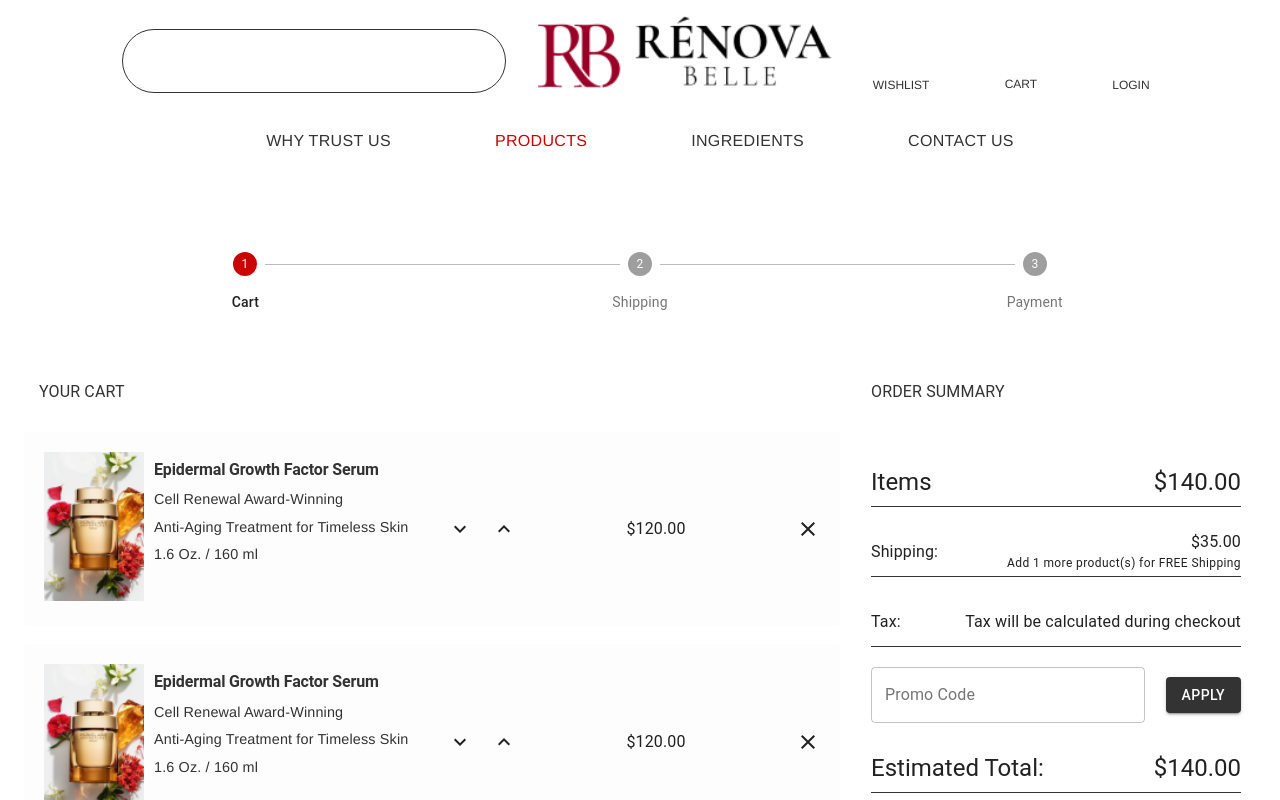
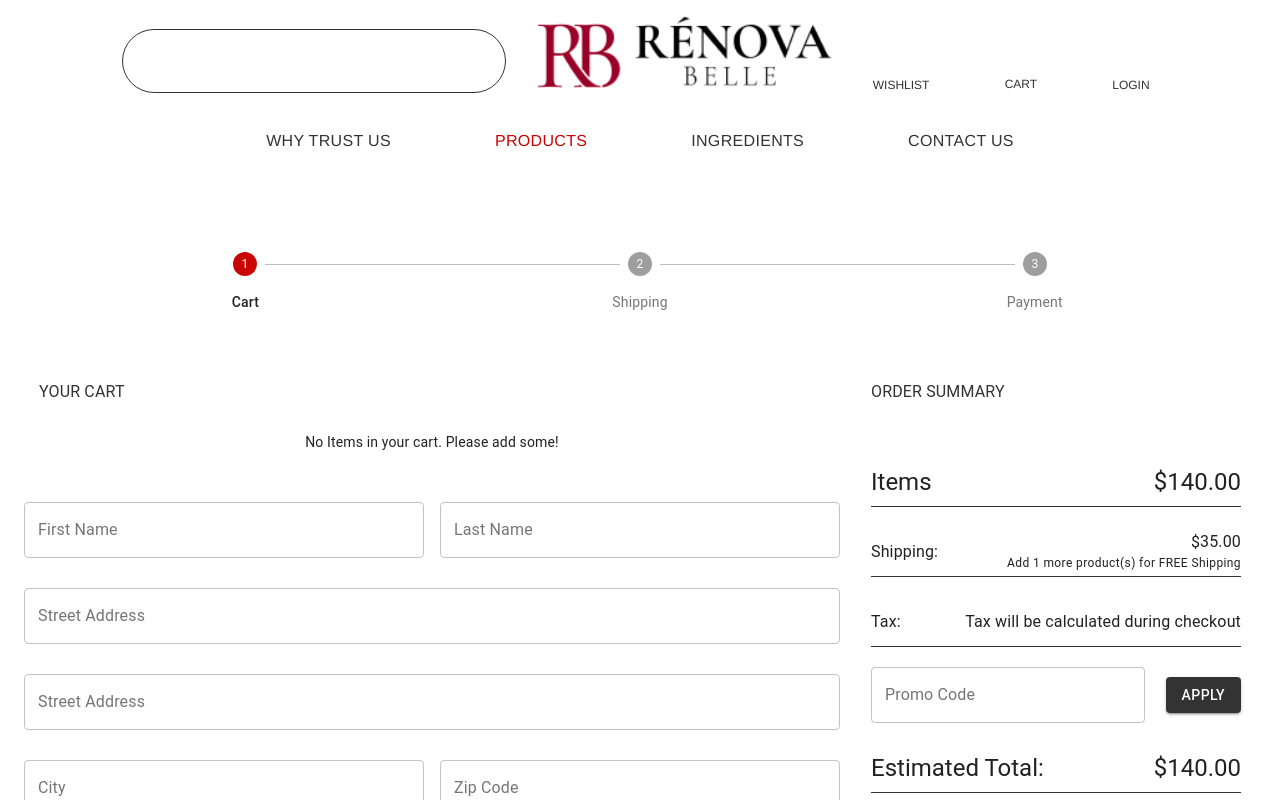
Before and after one commit to MuhammadAhmed8/Ecommerce-Nextjs-App, a Next.js app: page /cart in a window 1280 px wide. Shown: the top 800 px of the page. Built offline with nearby package versions, Linux system fonts and the light colour scheme; a web font is replaced by a local one.

Commit message:
add to cart functionality added

```diff
--- a/components/Cart/CartItem/CartItem.js
+++ b/components/Cart/CartItem/CartItem.js
@@ -11,8 +11,7 @@
 import Image from 'next/image';
 // const useStyles = makeStyles((theme)=>({}))
 
-function CartItem(){
-
+function CartItem({item}){
 
     return (
         <>
@@ -21,11 +20,14 @@
             <CardContent className={styles.cartBagItem}>
                <div className={styles.cartItemContent}>
                     <div className = {styles.cartItemImage}>
-                        <img src="/img/wishList.png" alt="cart-item" />
+                        <img src={item.product_image[0].url} alt="cart-item" />
                     </div>
                     <div className={styles.cartBagItemText}>
-                        <Typography variant="h2"
-                            className={styles.cartBagItemTextHeading}>Epidermal Growth Factor Serum</Typography>
+                        <Typography
+                        variant="h2"
+                        className={styles.cartBagItemTextHeading}>
+                            {item.name}
+                        </Typography>
                         <p>Cell Renewal Award-Winning</p>
                         <p>Anti-Aging Treatment for Timeless Skin</p>
                         <p>1.6 Oz. / 160 ml</p>
@@ -37,12 +39,12 @@
                 <div className={styles.cartBagItemCount}>
 
                     <ExpandMoreIcon></ExpandMoreIcon>
-                    <input></input>
+                    <input value={item.quantity}></input>
                     <ExpandLessIcon></ExpandLessIcon>
 
                 </div>
 
-                 <Typography>$120.00</Typography>
+                 <Typography>{`$${item.price_total}`}</Typography>
                  <ClearIcon></ClearIcon>
 
                </div>
--- /dev/null
+++ b/components/context/CartProvider.js
@@ -0,0 +1,35 @@
+import React, { useContext, useEffect, useState } from "react";
+
+export const CartContext = React.createContext([
+    {},
+    ()=>{}
+])
+
+export function CartProvider(props){
+
+    const [cart, setCart] = useState(null);
+
+    useEffect(() => {
+
+        if ( process.browser ) {
+
+			let cartData = localStorage.getItem( 'reno-cart' );
+            console.log('cart', cartData);
+			cartData = null !== cartData ? JSON.parse(cartData) : null;
+			setCart( cartData );
+
+		}
+
+    }, [])
+
+    return (
+        <CartContext.Provider value={[cart,setCart]}>
+            {props.children}
+        </CartContext.Provider>
+    )
+
+}
+
+export function useCartContext(){
+    return useContext(CartContext);
+}
--- a/pages/_app.js
+++ b/pages/_app.js
@@ -6,6 +6,7 @@
 import theme from '../utils/theme';
 import Layout from '../components/Layout';
 import '../styles/globals.css';
+import {CartProvider} from '../components/context/CartProvider';
 
 
 export default function MyApp(props) {
@@ -25,10 +26,12 @@
       <ThemeProvider theme={theme}>
         {/* CssBaseline kickstart an elegant, consistent, and simple baseline to build upon. */}
         <CssBaseline />
-        <Layout>
-          <Component {...pageProps} />
+        <CartProvider>
+          <Layout>
+            <Component {...pageProps} />
+          </Layout>
+        </CartProvider>
 
-        </Layout>
       </ThemeProvider>
     </React.Fragment>
   );
--- a/pages/cart.js
+++ b/pages/cart.js
@@ -5,8 +5,12 @@
 import OrderSummary from '../components/Cart/OrderSummary/OrderSummary';
 import CartStepper from '../components/Cart/CartStepper';
 import ShippingForm from '../components/Shipping/ShippingForm';
+import { useCartContext } from '../components/context/CartProvider';
 
 function Cart(props){
+
+    const [cart, setCart] = useCartContext();
+
 
     return (
         <>
@@ -28,9 +32,15 @@
 
                 </Box>
                 <div>
-                    <CartItem></CartItem>
-                    <CartItem></CartItem>
-                    <CartItem></CartItem>
+                    {
+                        cart ? cart.items.map((item)=>{
+                            return <CartItem key={item.id} item={item} ></CartItem>
+                        }) :
+                        <p style={{marginBottom: 50, textAlign:'center'}} >
+                                No Items in your cart. Please add some!
+                        </p>
+                    }
+
                 </div>
 
                 <div>
```
Also changed, not shown: components/Cart/AddToCart.js (added, +40 -0 lines), pages/products/[slug].js (+20 -8 lines).
